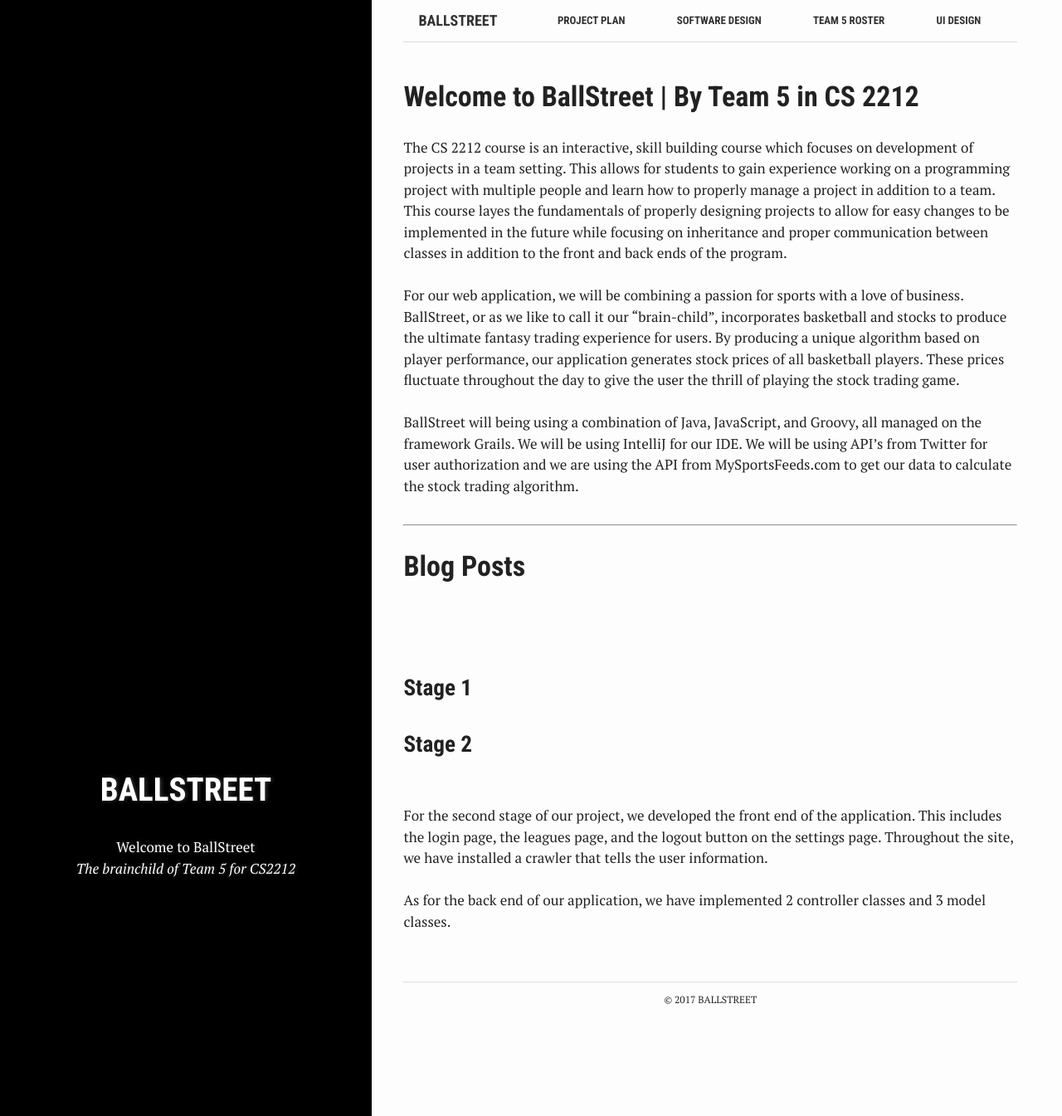
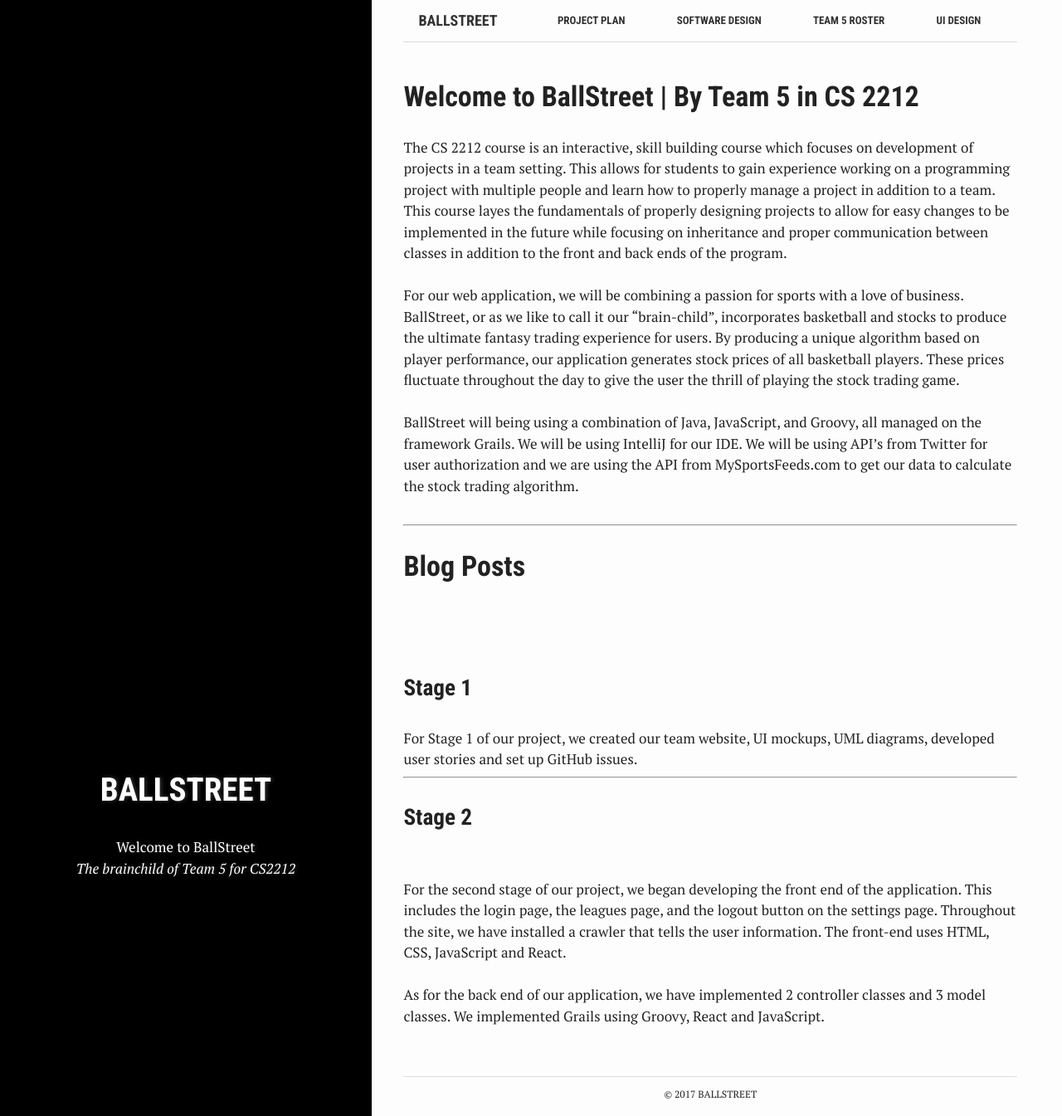
Before and after one commit to ufrauq/Ball-Street, a Jekyll site: the page built from index.html, in a window 1280 px wide and 1345 px high. Shown: the whole window at 83% size. Built offline with Jekyll 4.4.1, drawn with Linux system fonts in a browser that asks for light colours.

Commit message:
Update index.html

```diff
--- a/index.html
+++ b/index.html
@@ -39,13 +39,15 @@ algorithm. <br><br>
 </h1>
 <br><br>
 <h3> Stage 1 </h3>
+For Stage 1 of our project, we created our team website, UI mockups, UML diagrams, developed user stories and set up GitHub issues.
+<hr>
 <h3> Stage 2 </h3>
 <br>
-For the second stage of our project, we developed the front end of the application. This includes the login page, the
+For the second stage of our project, we began developing the front end of the application. This includes the login page, the
 leagues page, and the logout button on the settings page. Throughout the site, we have installed a crawler that tells the
-user information. <br><br>
+user information. The front-end uses HTML, CSS, JavaScript and React.<br><br>
 
-As for the back end of our application, we have implemented 2 controller classes and 3 model classes.
+As for the back end of our application, we have implemented 2 controller classes and 3 model classes. We implemented Grails using Groovy, React and JavaScript.
 
 
 <!--{% for post in site.posts limit: 5 %}
```
